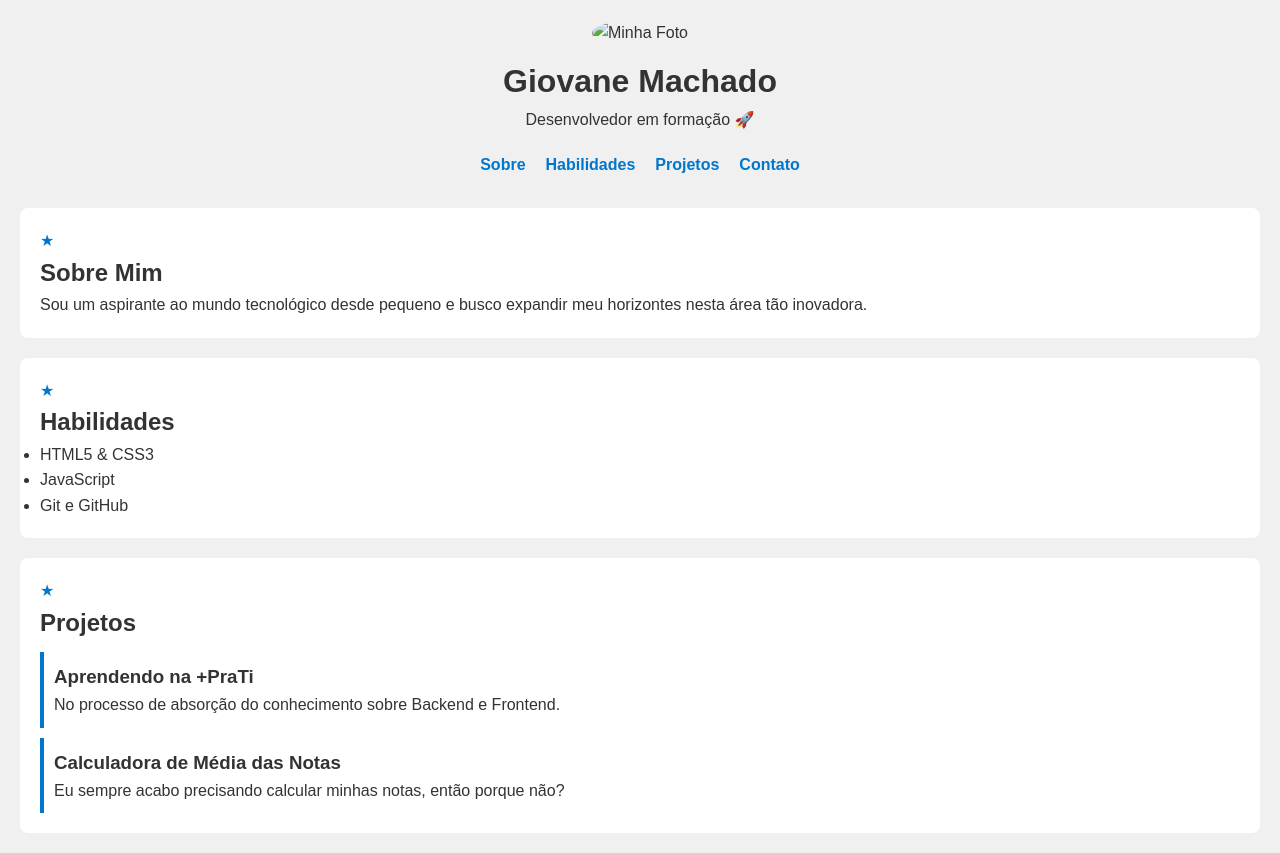
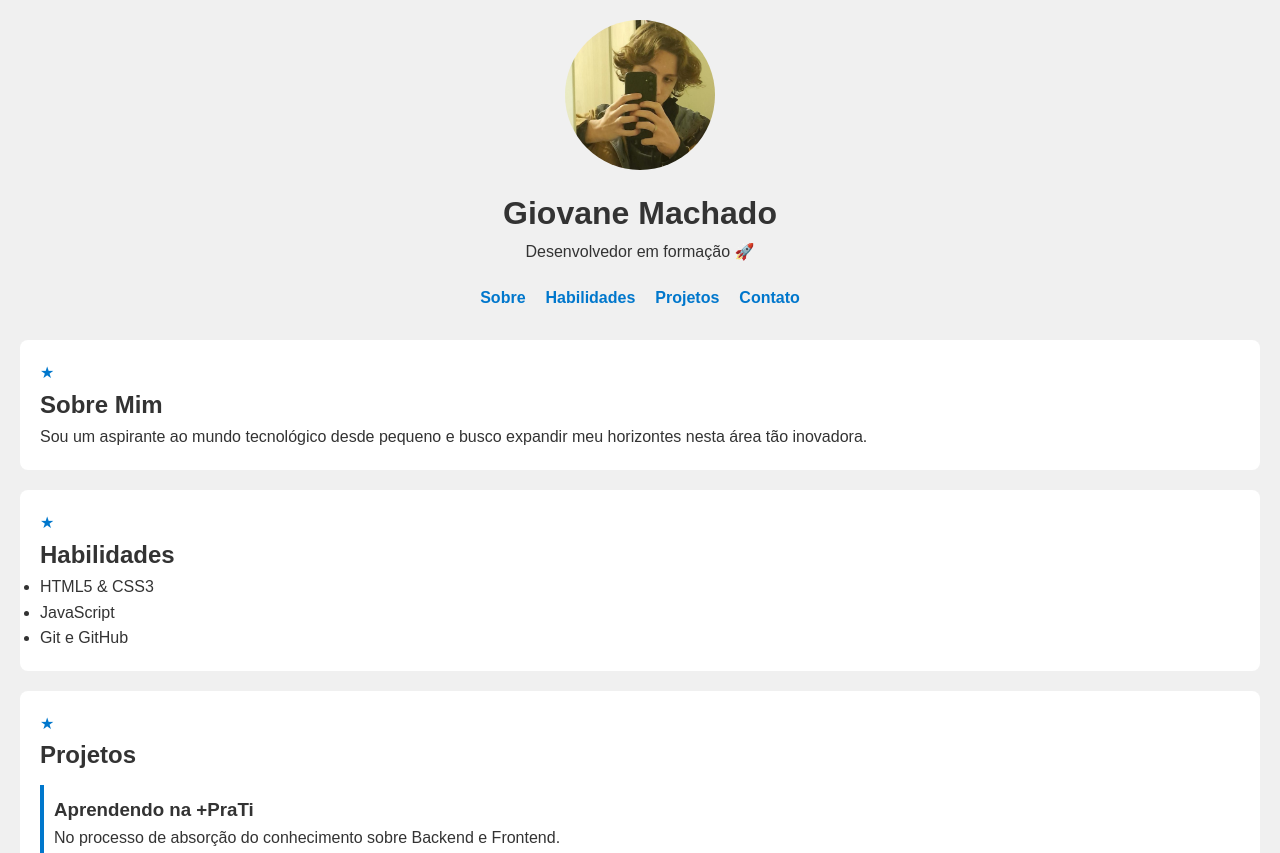
Before and after one commit to GiovaneMachaxe/Atividade-IV-PraTi, a plain HTML site: page index.html in a window 1280 px wide. Shown: the top 853 px of the page. Drawn offline with Linux system fonts and the light colour scheme.

Commit message:
Corrige caminho da imagem foto.jpg

```diff
--- a/index.html
+++ b/index.html
@@ -8,7 +8,7 @@
 </head>
 <body>
   <header>
-    <img src="perfil.jpg" alt="Minha Foto" id="foto-perfil">
+    <img src="foto.jpg" alt="Minha Foto" id="foto-perfil">
     <h1>Giovane Machado</h1>
     <p class="slogan">Desenvolvedor em formação 🚀</p>
   </header>
```
